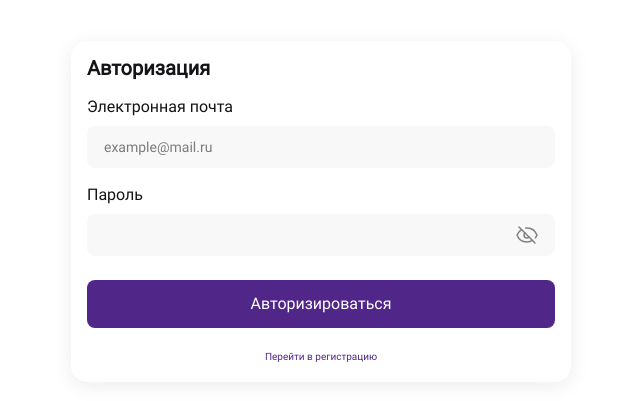
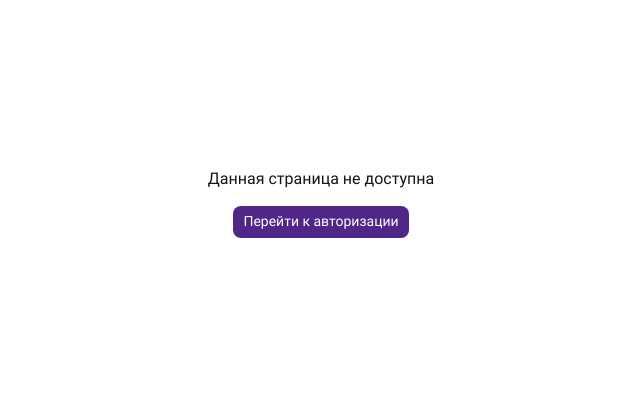
Before and after one commit to GabbereX/user-list, a React app: page / in a window 1280 px wide. Before the commit this address led to /login. Shown: the part 189-590 px from the top of the page, without its empty margins (319-959 px from the left). Built offline with nearby package versions, Linux system fonts and the light colour scheme.

Commit message:
fix/feat: improved error handling

```diff
--- a/src/assets/styles/attachments/base.scss
+++ b/src/assets/styles/attachments/base.scss
@@ -1,6 +1,5 @@
 body {
 	background-color: var(--white);
-	min-height: 100vh;
 	overflow-x: hidden;
 }
 
@@ -74,3 +73,9 @@ ul, li {
 	margin: 0;
 	padding: 0;
 }
+
+#root {
+	display: flex;
+	flex-direction: column;
+	min-height: 100vh;
+}
--- a/src/components/common/PageNotFound/PageNotFound.tsx
+++ b/src/components/common/PageNotFound/PageNotFound.tsx
@@ -7,30 +7,67 @@ import { ButtonTheme } from '@components/ui/Button/Button.consts'
 import { PathsRoute } from '@consts/paths.consts'
 
 import styles from './PageNotFount.module.scss'
+import { useAppSelector } from '@hooks/redux'
+import { authState } from '@store/attachments/authStore/authStore.slice'
 
 interface IProps {
-	isAuthorized: boolean
+	isUserCurrentNotFound?: boolean
+	errorMessage?: string
+	onClick?: (id: string) => void
+	id?: string
 }
 
-export const PageNotFound: FC<IProps> = ({ isAuthorized }) => {
+export const PageNotFound: FC<IProps> = ({
+	isUserCurrentNotFound,
+	errorMessage,
+	onClick,
+	id
+}) => {
+	const { isAuthorized } = useAppSelector(authState)
 	const navigate = useNavigate()
-	const backButtonPath = isAuthorized ? '/users' : PathsRoute.LOGIN
+	const backButtonPath = isAuthorized
+		? PathsRoute.USERS
+		: PathsRoute.LOGIN
 	const backButtonText = isAuthorized
 		? 'Перейти в список пользователей'
 		: 'Перейти к авторизации'
 
+	const getErrorMessage = (): string => {
+		if (isUserCurrentNotFound) {
+			return 'Пользователь не найден'
+		}
+
+		if (errorMessage) {
+			return errorMessage
+		}
+
+		return 'Данная страница не доступна'
+	}
+
 	return (
 		<div className={ styles.root }>
 			<span>
-				Данная страница не доступна
+				{ getErrorMessage() }
 			</span>
+			<div className={ styles.buttons_group }>
 				<Button
 					theme={ ButtonTheme.VIOLET }
 					onClick={ () => navigate(backButtonPath) }
-				classes={ styles.button }
+					isSmallButton
 				>
 					{ backButtonText }
 				</Button>
+				{
+					errorMessage &&
+					<Button
+						theme={ ButtonTheme.VIOLET }
+						onClick={ () => id && onClick?.(id) }
+						isSmallButton
+					>
+						Загрузить пользователя еще раз
+					</Button>
+				}
+			</div>
 		</div>
 	)
 }
--- a/src/components/common/PageNotFound/PageNotFount.module.scss
+++ b/src/components/common/PageNotFound/PageNotFount.module.scss
@@ -10,8 +10,11 @@
 	}
 }
 
-.button {
-	padding: 4px 10px 6px;
-	width: auto;
-	font-size: 14px;
+.buttons_group {
+	display: flex;
+	flex-direction: column;
+
+	& button {
+		margin-bottom: 16px;
+	}
 }
--- a/src/components/common/Startup/Startup.tsx
+++ b/src/components/common/Startup/Startup.tsx
@@ -33,16 +33,12 @@ export const Startup: FC = () => {
 		|| isUserCurrentLoading
 
 	useEffect(() => {
-		console.log(isAuthorized)
-
 		const isAuthPath =
 			[ PathsRoute.LOGIN, PathsRoute.REGISTER ]
 				.includes(pathname as PathsRoute)
 
 		if (isAuthPath && isAuthorized) {
 			navigate(PathsRoute.USERS + search)
-		} else if (!isAuthorized) {
-			navigate(PathsRoute.LOGIN)
 		}
 	}, [ isAuthorized ])
 
@@ -90,9 +86,7 @@ export const Startup: FC = () => {
 
 				<Route
 					path='*'
-					element={
-						<PageNotFound isAuthorized={ isAuthorized } />
-					}
+					element={ <PageNotFound /> }
 				/>
 			</Routes>
 		</Fragment>
--- a/src/components/modules/user/UserCurrent/UserCurrent.tsx
+++ b/src/components/modules/user/UserCurrent/UserCurrent.tsx
@@ -7,13 +7,19 @@ import { userState } from '@store/attachments/userStore/userStore.slice'
 import { TelephoneIcon } from '@components/ui/icons/TelephoneIcon'
 import { MailIcon } from '@components/ui/icons/MailIcon'
 import { generatePhoneNumber } from '@utils/common.utils'
+import { PageNotFound } from '@components/common/PageNotFound'
 
 export const UserCurrent: FC = () => {
 
 	const { id } = useParams()
 	const { getUserCurrentThunk, clearUserCurrent } = useAppDispatch()
-	const { userCurrent: { userCurrentData } } =
-		useAppSelector(userState)
+	const {
+		userCurrent: {
+			userCurrentData,
+			userCurrentError,
+			isUserCurrentLoading
+		}
+	} = useAppSelector(userState)
 
 	let ignoreRequest = false
 
@@ -26,7 +32,19 @@ export const UserCurrent: FC = () => {
 		}
 	}, [])
 
-	if (!userCurrentData) return null
+	if (!userCurrentData) {
+		if (!isUserCurrentLoading) {
+			return (
+				(userCurrentError === '404')
+					? <PageNotFound isUserCurrentNotFound />
+					: <PageNotFound
+						errorMessage={ userCurrentError }
+						onClick={ getUserCurrentThunk }
+						id={ id }
+					/>
+			)
+		} else return null
+	}
 
 	const {
 		email,
--- a/src/components/modules/user/UserHead/UserHead.tsx
+++ b/src/components/modules/user/UserHead/UserHead.tsx
@@ -26,6 +26,7 @@ export const UserHead: FC<IProps> = ({ children }) => {
 	const handleClickToExit = (): void => {
 		deleteCookie(Cookies.TOKEN)
 		setIsAuthorized(false)
+		navigate(PathsRoute.LOGIN)
 	}
 
 	const handleClickToBack = (): void => {
--- a/src/components/modules/user/user.module.scss
+++ b/src/components/modules/user/user.module.scss
@@ -58,12 +58,31 @@
 	grid-template-columns: repeat(4, 1fr);
 	gap: 20px;
 	padding: 48px 80px;
+
+	&_missing {
+		display: flex;
+		flex-grow: 1;
+		justify-content: center;
+		align-items: center;
+
+		& p {
+			margin-bottom: 16px;
+		}
+
+		& div {
+			display: flex;
+			justify-content: center;
+			align-items: center;
+			flex-direction: column;
+		}
+	}
 }
 
 .item {
 	position: relative;
 	box-shadow: 0 1px 4px rgba(51, 51, 51, 0.15);
 	border-radius: 10px;
+	cursor: pointer;
 
 	&_content {
 		display: flex;
--- a/src/components/ui/Button/Button.module.scss
+++ b/src/components/ui/Button/Button.module.scss
@@ -23,3 +23,9 @@
 	padding: 8px 16px;
 	border: 1px solid var(--white);
 }
+
+.small {
+	padding: 4px 10px 6px;
+	width: auto;
+	font-size: 14px;
+}
--- a/src/components/ui/Button/Button.tsx
+++ b/src/components/ui/Button/Button.tsx
@@ -9,6 +9,7 @@ interface IProps {
 	classes?: string
 	onClick?: () => void
 	disabled?: boolean
+	isSmallButton?: boolean
 }
 
 export const Button: FC<IProps> = ({
@@ -16,11 +17,13 @@ export const Button: FC<IProps> = ({
 	classes,
 	theme = ButtonTheme.WHITE,
 	onClick,
-	disabled
+	disabled,
+	isSmallButton
 }) => {
 	const className = `
     ${ styles.button } ${ classes ?? '' }
     ${ theme === ButtonTheme.WHITE ? styles.white : styles.violet }
+    ${ isSmallButton ? styles.small : '' }
   `
 
 	return (
--- a/src/consts/errors.consts.ts
+++ b/src/consts/errors.consts.ts
@@ -1 +1,2 @@
 export const errorResponse = 'Что-то пошло не так, попробуйте позже...'
+export const emptyList = 'На данный момент список пуст'
--- a/src/store/attachments/userStore/userStore.thunk.ts
+++ b/src/store/attachments/userStore/userStore.thunk.ts
@@ -26,8 +26,12 @@ export const getUserCurrentThunk = createAsyncThunk(
 				await axios.get<IUserCurrentData>(pathsAPI.user + id)
 
 			return response.data
-		} catch (err) {
-			return rejectWithValue(errorResponse)
+		} catch (err: any) {
+			return rejectWithValue(
+				err?.response?.status === 404
+					? '404'
+					: errorResponse
+			)
 		}
 	}
 )
```
Also changed, not shown: src/components/modules/user/UserList/UserList.tsx (+36 -6 lines). Lines whose indentation alone changed are shown as unchanged.
